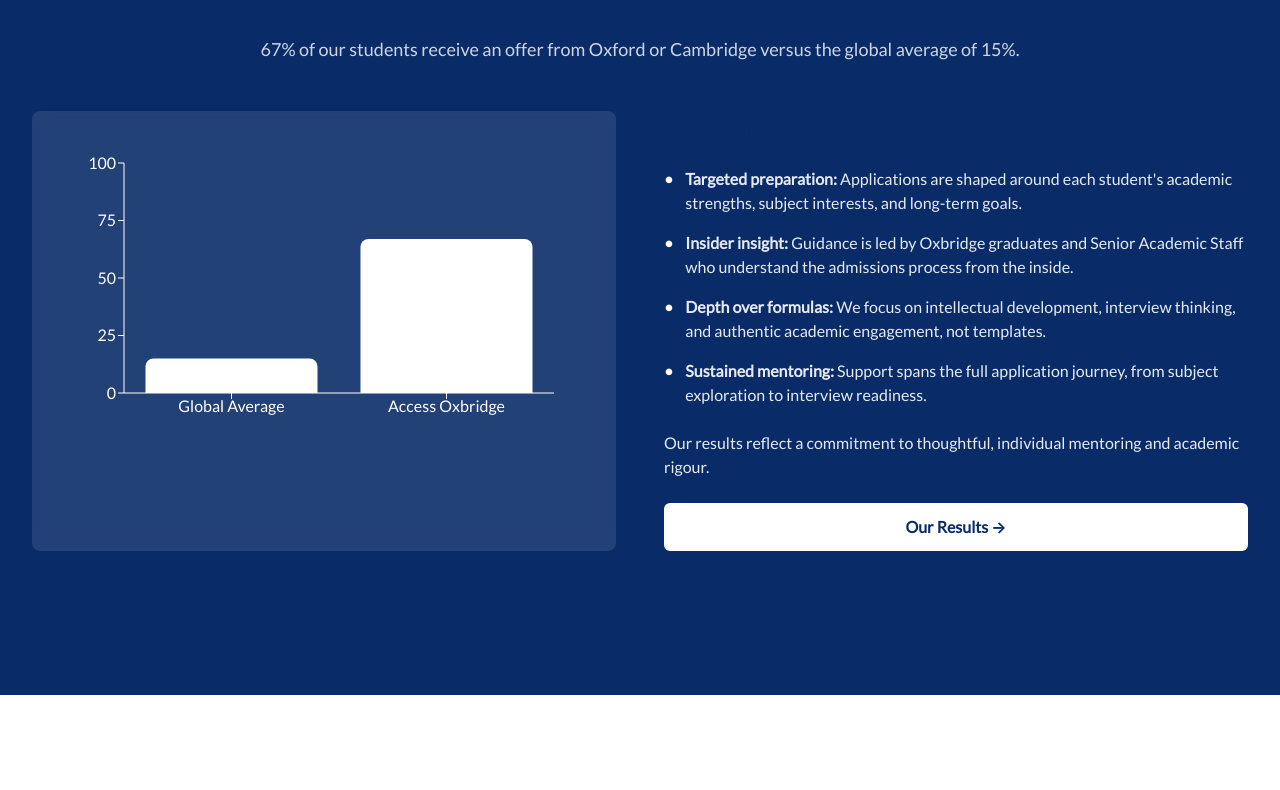
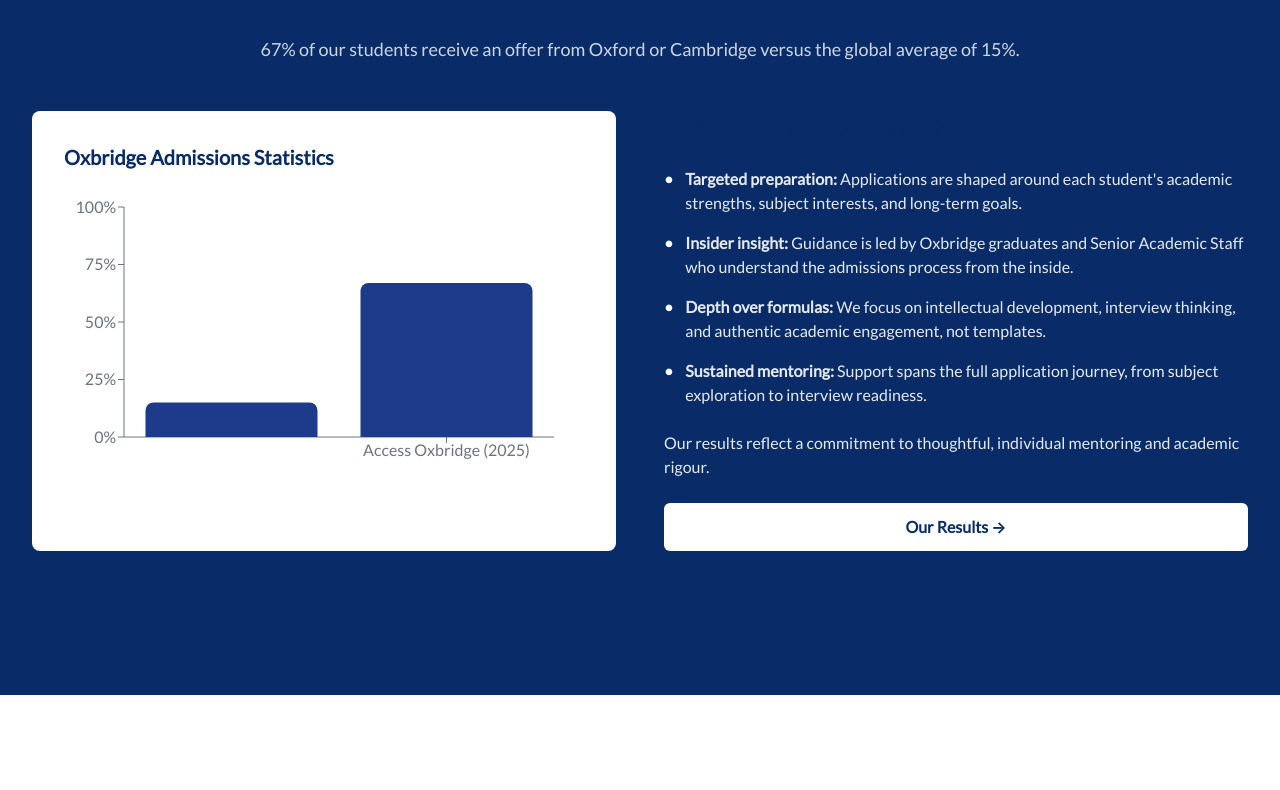
Before and after one commit to AccessOxbridge/Website, a Next.js app: page / in a window 1280 px wide. Shown: the part 1670-2460 px from the top of the page. Built offline with nearby package versions, Linux system fonts and the light colour scheme.

Commit message:
feat: Implement custom tooltip for bar chart in ResultsSection, enhancing data presentation and user experience with detailed acceptance rate information

```diff
--- a/src/components/home/results-section.tsx
+++ b/src/components/home/results-section.tsx
@@ -2,16 +2,43 @@
 
 import { useState, useEffect, useRef } from 'react';
 import { motion } from 'framer-motion';
-import { BarChart, Bar, XAxis, YAxis, CartesianGrid, Tooltip, ResponsiveContainer, Cell } from 'recharts';
+import { BarChart, Bar, XAxis, YAxis, CartesianGrid, Tooltip, ResponsiveContainer, Cell, TooltipProps } from 'recharts';
 import { useReducedMotion } from '@/hooks/use-reduced-motion';
+
+function ChartTooltip({ active, payload }: TooltipProps<number, string>) {
+  if (!active || !payload?.length) return null;
+  const item = payload[0];
+  const dataName = item.payload?.name as string;
+  const value = item.payload?.name === 'Access Oxbridge (2025)' ? 67 : item.payload?.name === 'The Times Global Average (2024-26)' ? 15 : item.value;
+  const isAccessOxbridge = dataName === 'Access Oxbridge (2025)';
+  return (
+    <div
+      style={{
+        backgroundColor: '#ffffff',
+        border: '2px solid #1e3a8a',
+        borderRadius: '12px',
+        boxShadow: '0 10px 25px -5px rgba(0, 0, 0, 0.1), 0 10px 10px -5px rgba(0, 0, 0, 0.04)',
+        padding: '12px 16px',
+        fontSize: '14px',
+        fontWeight: '600',
+        color: 'black',
+      }}
+    >
+      <p style={{ fontSize: '12px', fontWeight: '500', marginBottom: '4px', color: 'black' }}>Acceptance Rate</p>
+      <p style={{ color: '#092c68' }}>
+        {value}%{isAccessOxbridge && ' — Out of 84 students, 56 were successful in their applications to either Oxford or Cambridge'}
+      </p>
+    </div>
+  );
+}
 
 const acceptanceRateData = [
   {
-    name: 'Global Average',
+    name: 'The Times Global Average (2024-26)',
     value: 15,
   },
   {
-    name: 'Access Oxbridge',
+    name: 'Access Oxbridge (2025)',
     value: 67,
   },
 ];
@@ -33,8 +60,8 @@
 }: ResultsSectionProps) {
   const shouldReduceMotion = useReducedMotion();
   const [animatedData, setAnimatedData] = useState([
-    { name: 'Global Average', value: 0 },
-    { name: 'Access Oxbridge', value: 0 },
+    { name: 'The Times Global Average (2024-26)', value: 0 },
+    { name: 'Access Oxbridge (2025)', value: 0 },
   ]);
   const [animationComplete, setAnimationComplete] = useState(false);
   const chartRef = useRef<HTMLDivElement>(null);
@@ -46,8 +73,8 @@
     if (!shouldReduceMotion) {
       setTimeout(() => {
         setAnimatedData([
-          { name: 'Global Average', value: 15 },
-          { name: 'Access Oxbridge', value: 67 },
+          { name: 'The Times Global Average (2024-26)', value: 15 },
+          { name: 'Access Oxbridge (2025)', value: 67 },
         ]);
         // Mark animation as complete after a short delay
         setTimeout(() => setAnimationComplete(true), 100);
@@ -55,8 +82,8 @@
     } else {
       // If reduced motion is preferred, set final values immediately
       setAnimatedData([
-        { name: 'Global Average', value: 15 },
-        { name: 'Access Oxbridge', value: 67 },
+        { name: 'The Times Global Average (2024-26)', value: 15 },
+        { name: 'Access Oxbridge (2025)', value: 67 },
       ]);
       setAnimationComplete(true);
     }
@@ -65,14 +92,14 @@
   // Colors based on variant
   const titleColor = isResultsPage ? 'text-black' : 'text-white';
   const subtitleColor = isResultsPage ? 'text-gray-600' : 'text-white/80';
-  const chartBgColor = isResultsPage ? 'bg-gray-50' : 'bg-white/10 backdrop-blur-sm';
-  const chartAxisColor = isResultsPage ? '#6b7280' : '#ffffff';
-  const chartBarColor = isResultsPage ? '#1e3a8a' : '#ffffff';
+  const chartBgColor = 'bg-white';
+  const chartAxisColor = '#6b7280';
+  const chartBarColor = '#1e3a8a';
   const textColor = isResultsPage ? 'text-black' : 'text-accent';
   const subTextColor = isResultsPage ? 'text-gray-700' : 'text-white/90';
   const bulletColor = isResultsPage ? 'text-accent' : 'text-white';
   const buttonClasses = isResultsPage
-    ? 'bg-accent text-white hover:bg-cyan-600'
+    ? 'bg-accent text-accent hover:bg-rich-amber-accent'
     : 'bg-white text-accent hover:bg-white/90';
 
   return (
@@ -104,39 +131,13 @@
           className="grid grid-cols-1 lg:grid-cols-2 gap-12 mb-16"
         >
           <div className={`${chartBgColor} p-8 rounded-lg`}>
+            <h3 className={`text-xl font-semibold mb-4 ${textColor}`}>Oxbridge Admissions Statistics</h3>
             <ResponsiveContainer width="100%" height={300}>
               <BarChart data={animatedData} margin={{ top: 20, right: 30, left: 0, bottom: 20 }}>
                 <XAxis dataKey="name" stroke={chartAxisColor} />
-                <YAxis stroke={chartAxisColor} domain={[0, 100]} />
+                <YAxis stroke={chartAxisColor} domain={[0, 100]} tickFormatter={(v) => `${v}%`} />
                 {animationComplete && (
-                  <Tooltip
-                    contentStyle={{
-                      backgroundColor: '#ffffff',
-                      border: '2px solid #1e3a8a',
-                      borderRadius: '12px',
-                      boxShadow: '0 10px 25px -5px rgba(0, 0, 0, 0.1), 0 10px 10px -5px rgba(0, 0, 0, 0.04)',
-                      padding: '12px 16px',
-                      fontSize: '14px',
-                      fontWeight: '600',
-                      color: 'black',
-                      transition: 'all 0.2s ease-in-out',
-                    }}
-                    labelStyle={{
-                      color: 'black',
-                      fontSize: '12px',
-                      fontWeight: '500',
-                      marginBottom: '4px',
-                    }}
-                    itemStyle={{
-                      color: '#092c68',
-                    }}
-                    formatter={(value, name) => {
-                      // Always show final values in tooltip to prevent glitches during animation
-                      const finalValue = name === 'Global Average' ? 15 : name === 'Access Oxbridge' ? 67 : value;
-                      return [`${finalValue}%`, 'Acceptance Rate'];
-                    }}
-                    cursor={false}
-                  />
+                  <Tooltip content={<ChartTooltip />} cursor={false} />
                 )}
                 <Bar dataKey="value" radius={[8, 8, 0, 0]}>
                   {animatedData.map((entry, index) => (
```
